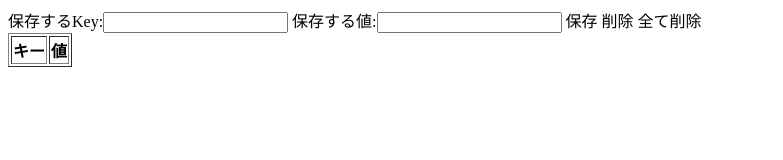
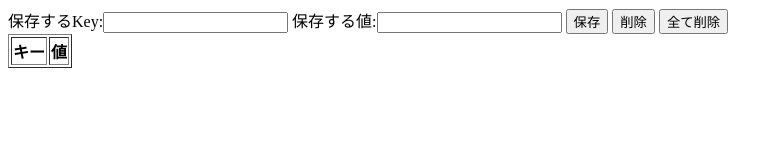
Before and after one commit to waday1/2016web2-11, a plain HTML site: page index.html in a window 1280 px wide. Shown: the whole page, without its empty margins (0-783 px from the left). Drawn offline with Linux system fonts and the light colour scheme.

Commit message:
Update index.html

```diff
--- a/index.html
+++ b/index.html
@@ -8,9 +8,9 @@
     <section id="main">
       保存するKey:<input id="textkey" type="text"/>
       保存する値:<input id="textdata" type="text"/>
-      <buttom id="button"onclick="setsessionStorage()">保存</buttom>
-      <buttom id="button"onclick="removeStorage()">削除</buttom>
-      <buttom id="button"onclick="removeallStorage()">全て削除</buttom>
+      <button id="button"onclick="setsessionStorage()">保存</button>
+      <button id="button"onclick="removeStorage()">削除</button>
+      <button id="button"onclick="removeallStorage()">全て削除</button>
       <table border="1">
         <tr>
           <th>キー</th><th>値</th>
```
